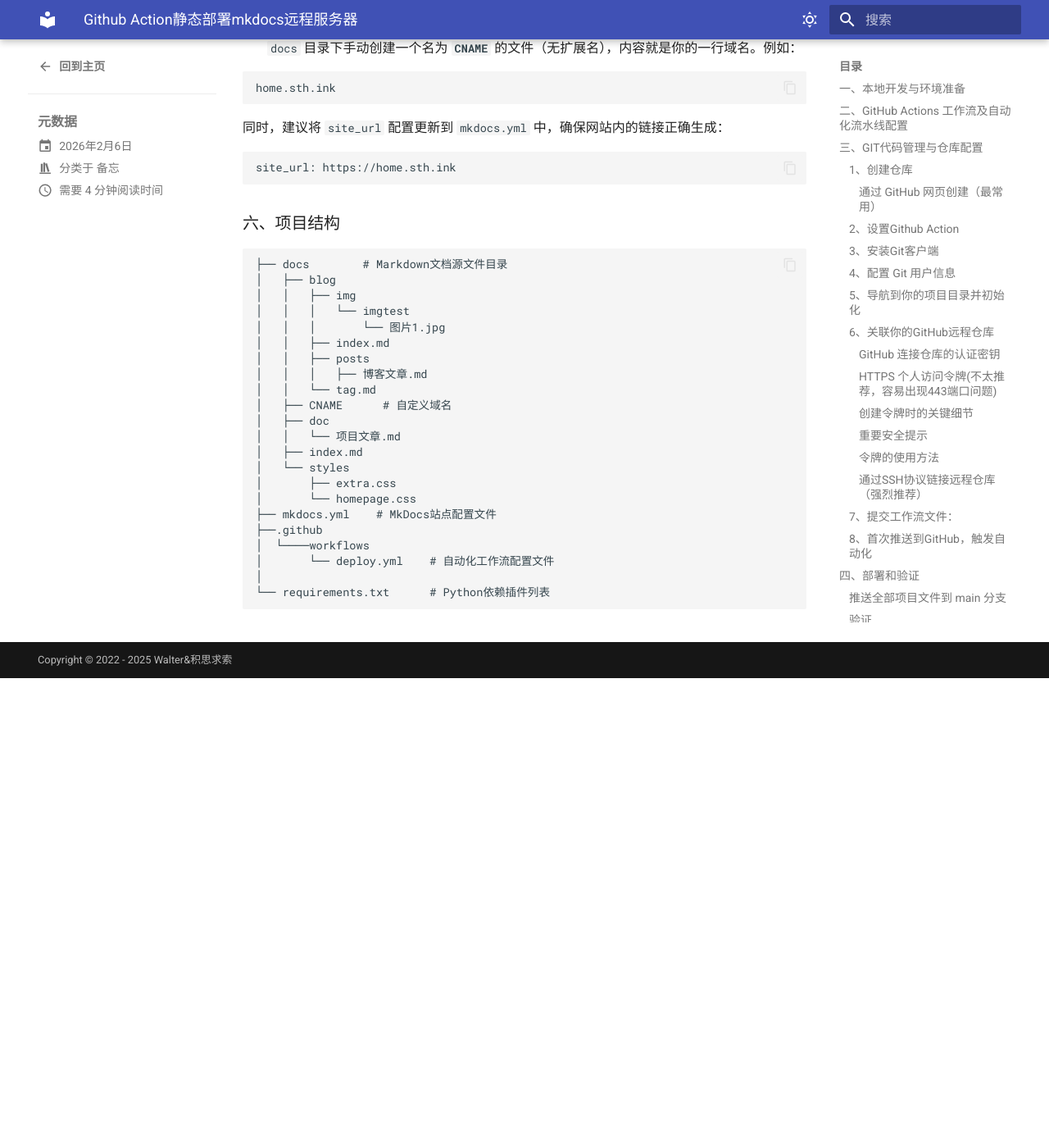
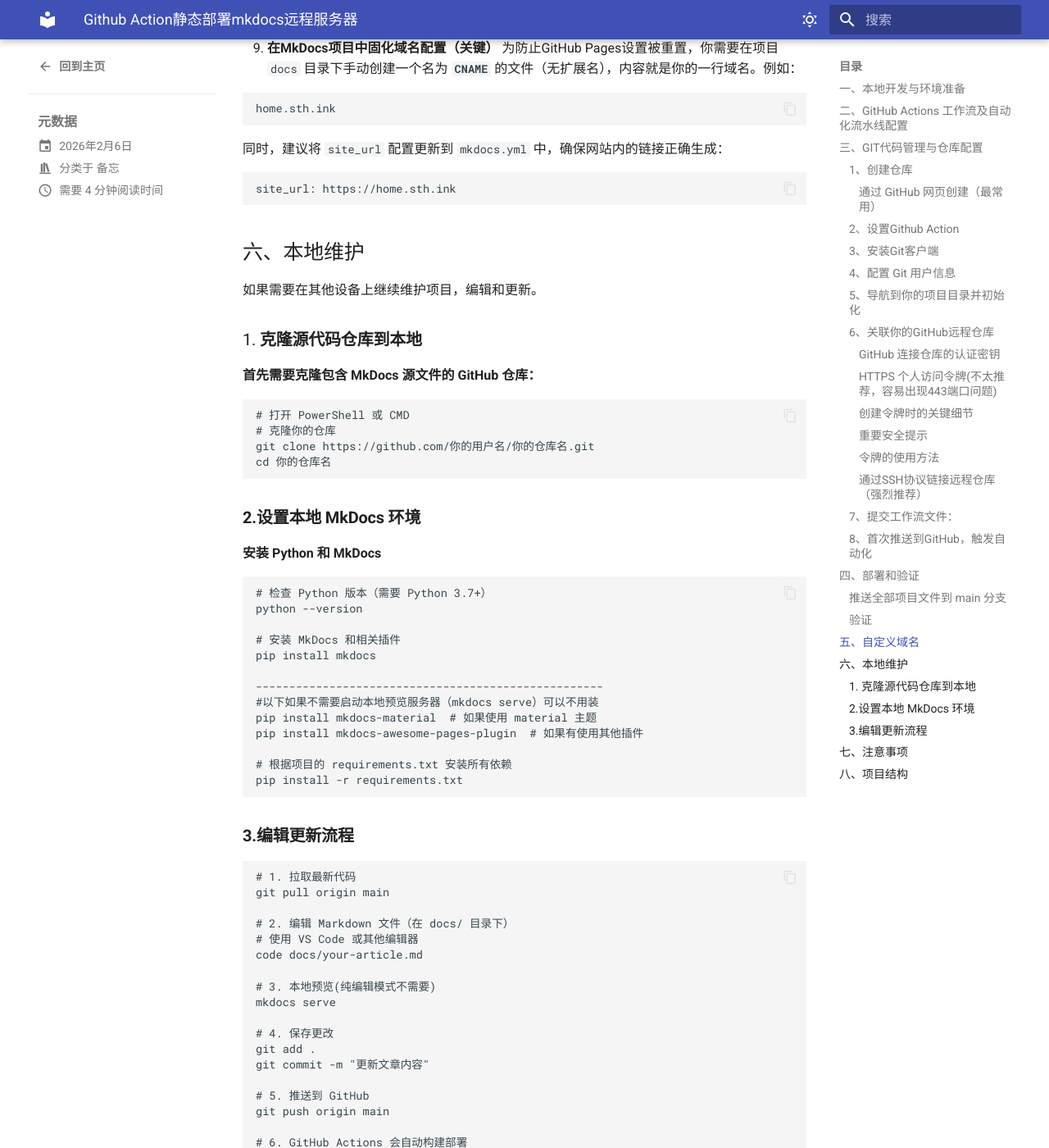
Before and after one commit to WalterYangg/Mkdocs, an MkDocs documentation site: the page built from docs/blog/posts/GithubAction静态部署mkdocs远程服务器.md, in a window 1280 px wide and 1400 px high, scrolled down 7743 px. Shown: the whole window at 82% size. Built offline with MkDocs 1.6.1 and Material for MkDocs 9.7.7, drawn with Linux system fonts in a browser that asks for light colours; before the commit the page ends 8570 px from its top, so only the background shows below that; some of the changed text lies outside the part shown.

Commit message:
更新了部分文章内容

````diff
--- a/docs/blog/posts/GithubAction静态部署mkdocs远程服务器.md
+++ b/docs/blog/posts/GithubAction静态部署mkdocs远程服务器.md
@@ -7,6 +7,8 @@ categories:
   - 备忘
 author: Walter
 ---
+
+mkdocs服务器静态部署和维护的全过程
 
 <!-- more -->
 
@@ -352,9 +354,72 @@ home.sth.ink
 site_url: https://home.sth.ink
 ```
 
+## 六、本地维护
 
+如果需要在其他设备上继续维护项目，编辑和更新。
 
-### 六、项目结构
+### 1. **克隆源代码仓库到本地**
+
+**首先需要克隆包含 MkDocs 源文件的 GitHub 仓库：**
+
+```
+# 打开 PowerShell 或 CMD
+# 克隆你的仓库
+git clone https://github.com/你的用户名/你的仓库名.git
+cd 你的仓库名
+```
+
+### **2.设置本地 MkDocs 环境**
+
+**安装 Python 和 MkDocs**
+
+```
+# 检查 Python 版本（需要 Python 3.7+）
+python --version
+
+# 安装 MkDocs 和相关插件
+pip install mkdocs
+
+----------------------------------------------------
+#以下如果不需要启动本地预览服务器（mkdocs serve）可以不用装
+pip install mkdocs-material  # 如果使用 material 主题
+pip install mkdocs-awesome-pages-plugin  # 如果有使用其他插件
+
+# 根据项目的 requirements.txt 安装所有依赖
+pip install -r requirements.txt
+```
+
+### **3.编辑更新流程**
+
+```
+# 1. 拉取最新代码
+git pull origin main
+
+# 2. 编辑 Markdown 文件（在 docs/ 目录下）
+# 使用 VS Code 或其他编辑器
+code docs/your-article.md
+
+# 3. 本地预览(纯编辑模式不需要)
+mkdocs serve
+
+# 4. 保存更改
+git add .
+git commit -m "更新文章内容"
+
+# 5. 推送到 GitHub
+git push origin main
+
+# 6. GitHub Actions 会自动构建部署
+```
+
+## **七、注意事项**
+
+1. **配置文件同步**：确保本地 `mkdocs.yml` 与远程一致
+2. **插件版本**：本地预览时保持本地插件版本与 CI/CD 中一致
+3. **图片资源**：如果使用相对路径，图片应放在规定目录下
+4. **.gitignore**：不要提交 `site/` 目录到仓库
+
+## 八、项目结构
 
 ```
 ├── docs        # Markdown文档源文件目录
````
